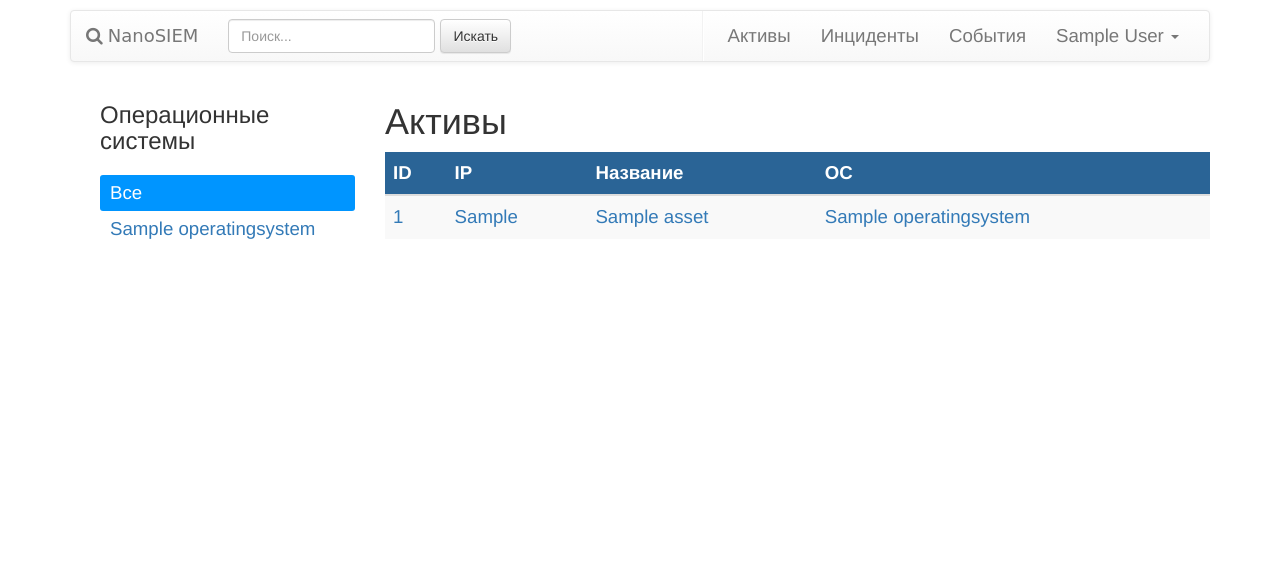
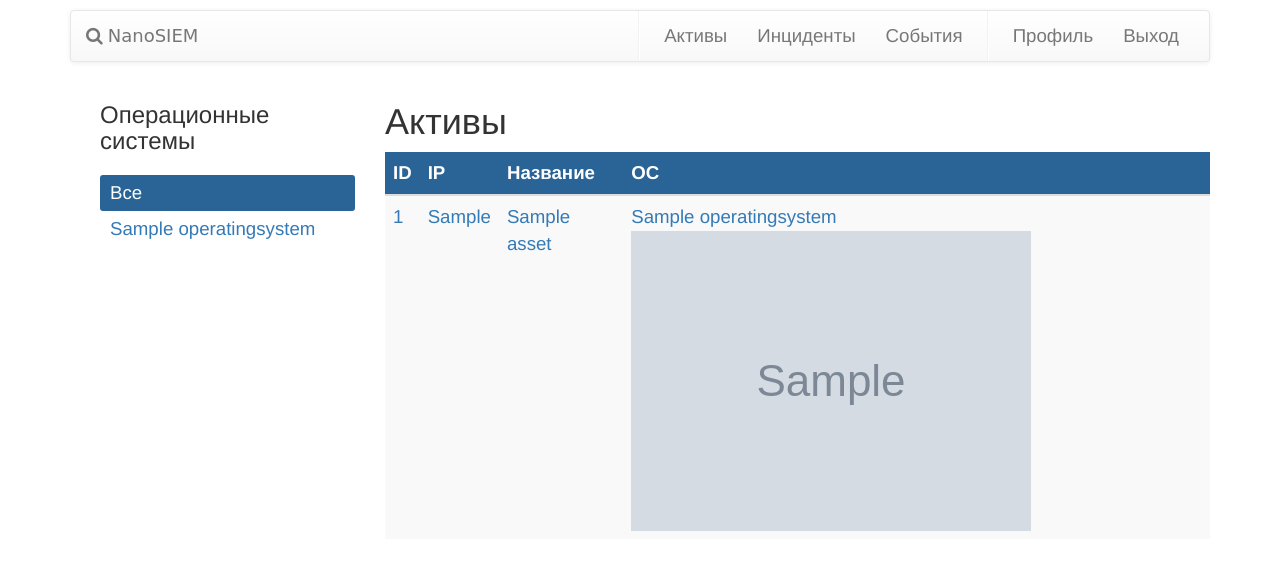
Before and after one commit to and-semakin/yasiem, a Django app: page / in a window 1280 px wide. Shown: the top 570 px of the page. Run offline with Django 3.2, Linux system fonts and the light colour scheme; a user stored in the database is signed in; tables that the repository leaves empty hold one stand-in row (values such as "Sample post"); grey boxes marked "Sample" are stand-in pictures; some libraries are stand-ins or nearby versions; some web fonts are replaced.

Commit message:
Some GUI changes. Add OS pictures.

```diff
--- a/webpanel/asset/models.py
+++ b/webpanel/asset/models.py
@@ -4,6 +4,7 @@ from django.core.urlresolvers import reverse
 
 class OperatingSystem(models.Model):
     name = models.CharField(max_length=200, db_index=True)
+    image = models.ImageField(upload_to='os/%Y-%m-%d', null=True)
 
     class Meta:
         ordering = ['name']
--- a/webpanel/asset/static/css/style.css
+++ b/webpanel/asset/static/css/style.css
@@ -111,7 +111,7 @@ body{
   padding: 5px 10px;
 }
 #sidebar ul li.selected{
-  background: #0095ff;
+  background: #2a6496;
   color: white;
   border-radius: 3px;
 }
--- a/webpanel/asset/templates/asset/asset/list.html
+++ b/webpanel/asset/templates/asset/asset/list.html
@@ -2,16 +2,14 @@
 
 {% load static %}
 
-{% block title %}
-  {% if category %} {{ os.name }} {% else %} По операционной системе {% endif %}
-{% endblock %}
+{% block title %}{% if category %} {{ os.name }} {% else %} По операционной системе {% endif %}{% endblock %}
 
 {% block content %}
   <div id="sidebar" class="col-sm-3">
     <h3>Операционные системы</h3>
     <ul>
       <li {% if not os %} class="selected" {% endif %}>
-        <a href="{% url "asset:AssetList" %}">Все</a>
+        <a href="{% url 'asset:AssetList' %}">Все</a>
       </li>
       {% for os1 in oses %}
         <li {% if os.id == os1.id %} class="selected" {% endif %}>
@@ -37,7 +35,12 @@
           <td><a href="{{ asset.get_absolute_url }}">{{ asset.id }}</a></td>
           <td><a href="{{ asset.get_absolute_url }}">{{ asset.ipv4 }}</a></td>
           <td><a href="{{ asset.get_absolute_url }}">{{ asset.name }}</a><br></td>
-          <td><a href="{{ asset.get_absolute_url }}">{{ asset.os.name }}</a></td>
+          <td>
+            <a href="{{ asset.get_absolute_url }}">{{ asset.os.name }}</a>
+            {% if asset.os.image %}
+            <img src="{{ asset.os.image.url }}">
+            {% endif %}
+          </td>
         </tr>
     {% endfor %}
     </table>
--- a/webpanel/asset/templates/asset/base.html
+++ b/webpanel/asset/templates/asset/base.html
@@ -1,5 +1,4 @@
 {% load static %}
-
 <!DOCTYPE html>
 <html>
 <head>
@@ -10,11 +9,11 @@
   <!-- Styles -->
   <link href="https://fonts.googleapis.com/css?family=Baloo" rel="stylesheet">
   <link href="http://fonts.googleapis.com/css?family=PT+Sans:regular,italic,bold,bolditalic" rel="stylesheet"/>
-  <link rel="stylesheet" href="{% static "css/bootstrap.min.css" %}">
-  <link rel="stylesheet" href="{% static "css/bootstrap-theme.min.css" %}">
-  <link rel="stylesheet" href="{% static "css/style.css" %}">
-  <link rel="stylesheet" href="{% static "css/font-awesome.min.css" %}">
-  <script src="{% static "js/jquery-3.2.1.min.js" %}"></script>
+  <link rel="stylesheet" href="{% static 'css/bootstrap.min.css' %}">
+  <link rel="stylesheet" href="{% static 'css/bootstrap-theme.min.css' %}">
+  <link rel="stylesheet" href="{% static 'css/style.css' %}">
+  <link rel="stylesheet" href="{% static 'css/font-awesome.min.css' %}">
+  <script src="{% static 'js/jquery-3.2.1.min.js' %}"></script>
 </head>
 <body>
   <div class="container">
@@ -32,32 +31,22 @@
           </div>
 
           <div class="collapse navbar-collapse" id="bs-example-navbar-collapse-1">
-            <ul class="nav navbar-nav">
-            </ul>
-            <form class="navbar-form navbar-left">
-              <div class="form-group">
-                <input type="text" class="form-control" placeholder="Поиск...">
-              </div>
-              <button type="submit" class="btn btn-default">Искать</button>
-            </form>
+            <ul class="nav navbar-nav"></ul>
             <ul class="nav navbar-nav navbar-right">
               <ul class="nav navbar-nav">
                 <li class="divider-vertical"></li>
               </ul>
-              <li><a href="{% url "asset:AssetList" %}">Активы </a></li>
-              <li><a href="{% url "login" %}">Инциденты </a></li>
-              <li><a href="{% url "login" %}">События </a></li>
+              <li><a href="{% url 'asset:AssetList' %}">Активы </a></li>
+              <li><a href="{% url 'login' %}">Инциденты </a></li>
+              <li><a href="{% url 'login' %}">События </a></li>
+              <ul class="nav navbar-nav">
+                <li class="divider-vertical"></li>
+              </ul>
               {% if request.user.is_authenticated %}
-                <li class="dropdown">
-                  <a href="#" class="dropdown-toggle" data-toggle="dropdown" role="button" aria-haspopup="true" aria-expanded="false">{{ request.user.get_full_name }} <span class="caret"></span></a>
-                  <ul class="dropdown-menu">
-                    <li><a href="{% url "user:ProfileUpdate" %}">Профиль</a></li>
-                    <li role="separator" class="divider"></li>
-                    <li><a href="{% url "logout" %}">Выход</a></li>
-                  </ul>
-                </li>
+              <li><a href="{% url 'user:ProfileUpdate' %}">Профиль</a></li>
+              <li><a href="{% url 'logout' %}">Выход</a></li>
               {% else %}
-                <li><a href="{% url "login" %}">Войти </a></li>
+                <li><a href="{% url 'login' %}">Войти </a></li>
                 <li><a href="">Регистрация </a></li>
               {% endif %}
             </ul>
@@ -69,6 +58,6 @@
       {% block content %}{% endblock %}
     </section>
   </div>
-  <script src="{% static "js/bootstrap.min.js" %}"></script>
+  <script src="{% static 'js/bootstrap.min.js' %}"></script>
 </body>
 </html>
```
